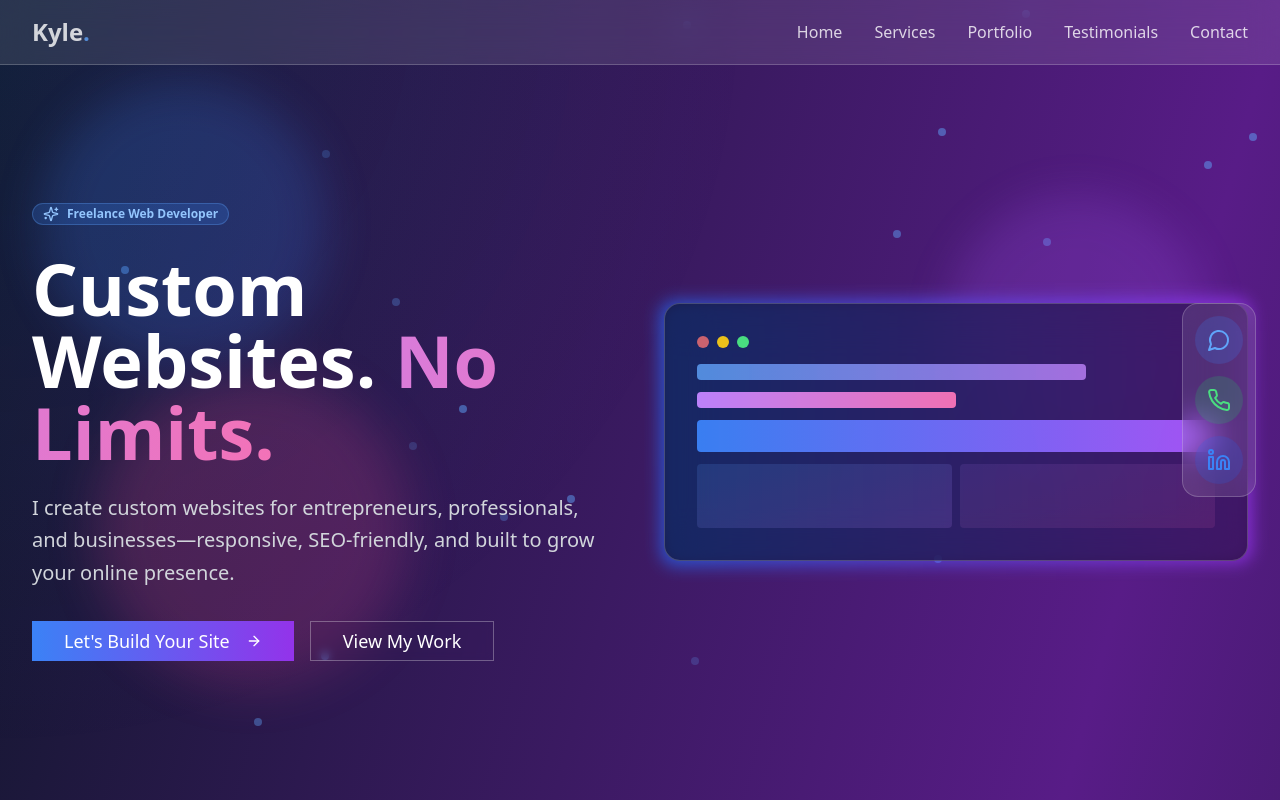
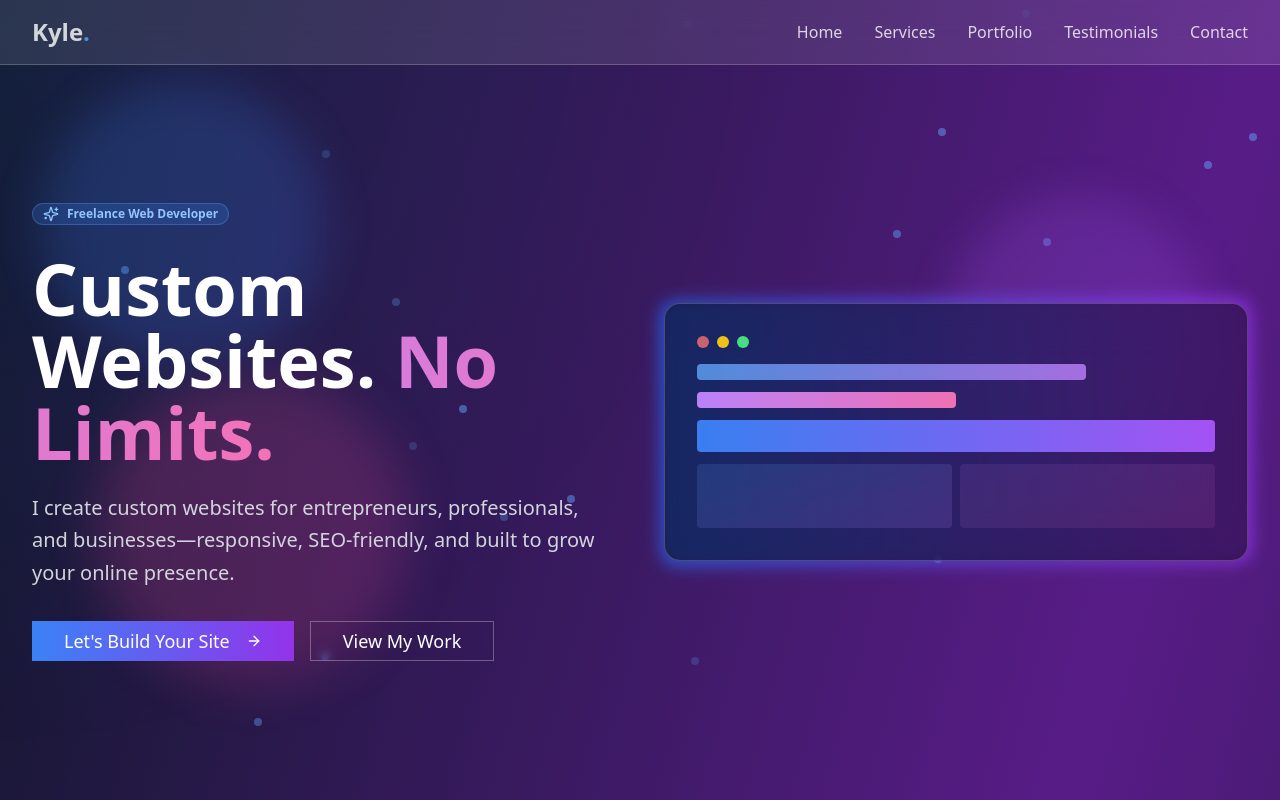
Before and after one commit to Cachia36/Personal-website, a Next.js app: page / in a window 1280 px wide. Shown: the top 800 px of the page. Built offline with nearby package versions, Linux system fonts and the light colour scheme.

Commit message:
Removed floating social bar

```diff
--- a/app/page.tsx
+++ b/app/page.tsx
@@ -131,45 +131,9 @@ export default function KylePortfolio() {
     </div>
   )
 
-  // Floating social media bar
-  const FloatingSocialBar = () => (
-    <div className="fixed right-6 top-1/2 -translate-y-1/2 z-40 space-y-4">
-      <div className="flex flex-col space-y-3 bg-white/10 backdrop-blur-lg rounded-2xl p-3 border border-white/20">
-        <a
-          href="https://m.me/@Kyle.Cachia"
-          target="_blank"
-          rel="noopener noreferrer"
-          className="w-12 h-12 bg-blue-500/20 rounded-full flex items-center justify-center hover:bg-blue-500/30 transition-all duration-300 hover:scale-110 group"
-          title="Message on Messenger"
-        >
-          <MessageCircle className="w-6 h-6 text-blue-400 group-hover:text-blue-300" />
-        </a>
-        <a
-          href="https://wa.me/35679264233"
-          target="_blank"
-          rel="noopener noreferrer"
-          className="w-12 h-12 bg-green-500/20 rounded-full flex items-center justify-center hover:bg-green-500/30 transition-all duration-300 hover:scale-110 group"
-          title="Message on WhatsApp"
-        >
-          <Phone className="w-6 h-6 text-green-400 group-hover:text-green-300" />
-        </a>
-        <a
-          href="https://www.linkedin.com/in/kyle-cachia-41bbb8252/"
-          target="_blank"
-          rel="noopener noreferrer"
-          className="w-12 h-12 bg-blue-600/20 rounded-full flex items-center justify-center hover:bg-blue-600/30 transition-all duration-300 hover:scale-110 group"
-          title="Connect on LinkedIn"
-        >
-          <Linkedin className="w-6 h-6 text-blue-500 group-hover:text-blue-400" />
-        </a>
-      </div>
-    </div>
-  )
-
   return (
     <div className="min-h-screen bg-gradient-to-br from-slate-900 via-purple-900 to-slate-900 relative overflow-hidden">
       <FloatingParticles />
-      <FloatingSocialBar />
 
       {/* Animated background gradient */}
       <div
```
